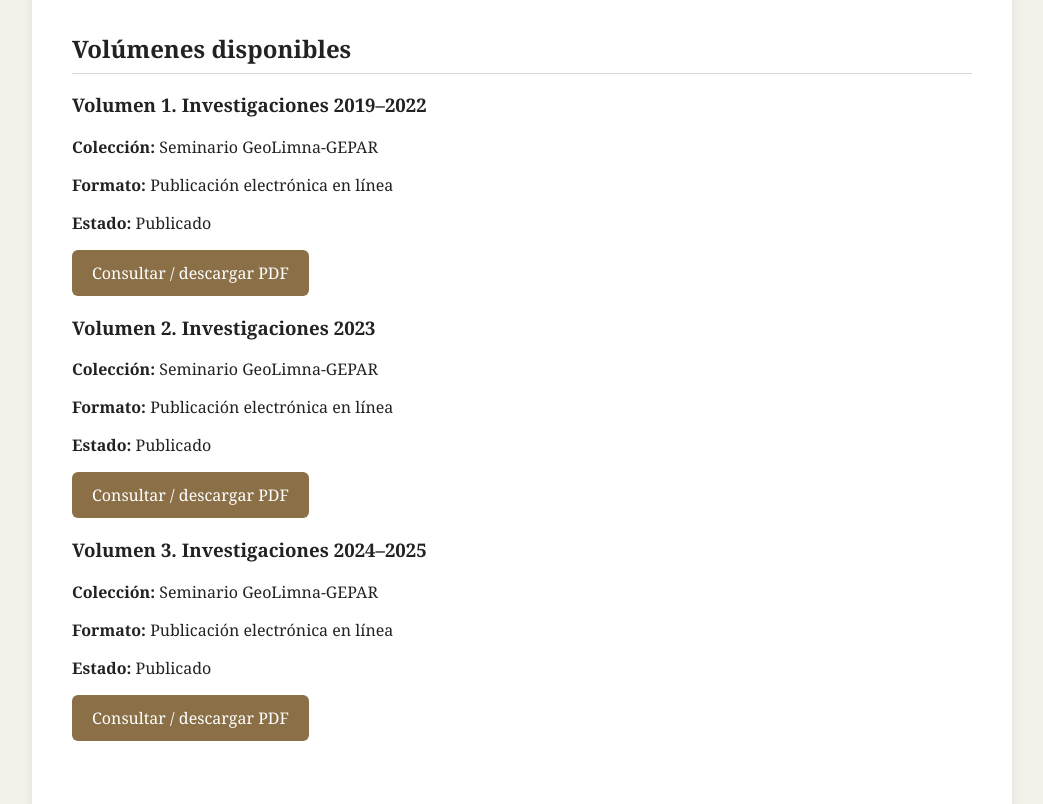
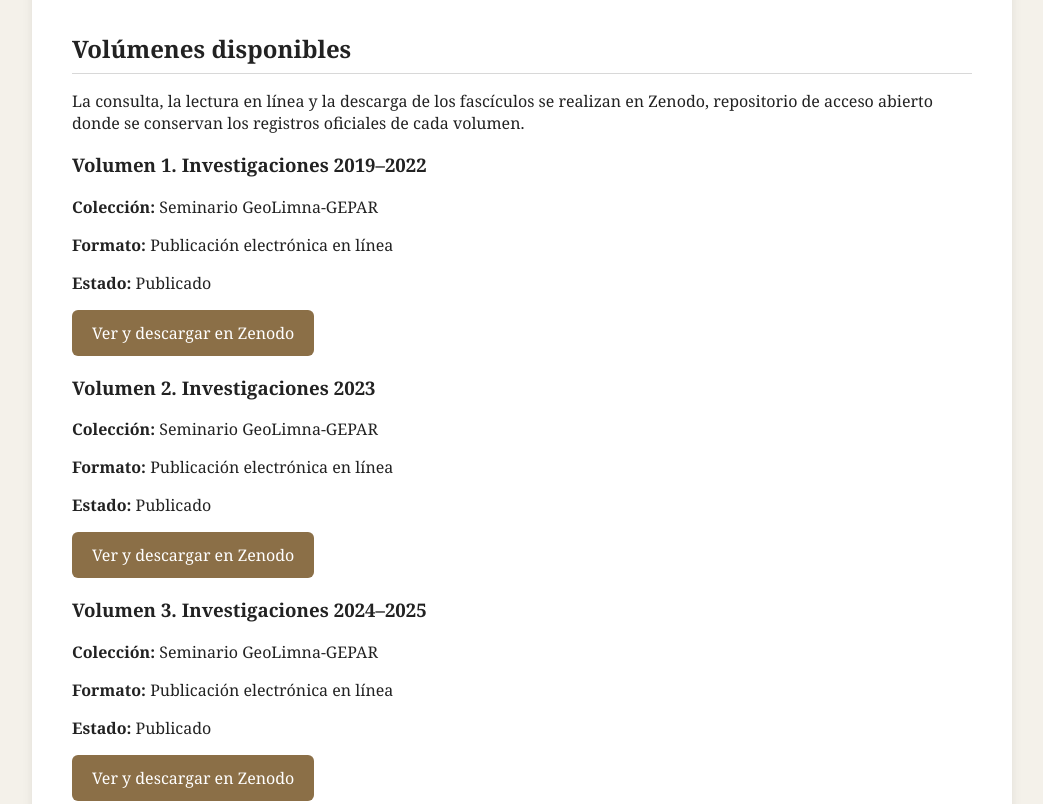
Before and after one commit to SeminarioGG/Seminario-Geolimna-GEPAR, a plain HTML site: page index.html in a window 1280 px wide. Shown: the part 637-1441 px from the top of the page, without its empty margins (118-1161 px from the left). Drawn offline with Linux system fonts and the light colour scheme.

Commit message:
Dirigir consulta y descarga de los tres fascículos a Zenodo

```diff
--- a/index.html
+++ b/index.html
@@ -36,6 +36,7 @@
 
     <section>
       <h2>Volúmenes disponibles</h2>
+      <p>La consulta, la lectura en línea y la descarga de los fascículos se realizan en Zenodo, repositorio de acceso abierto donde se conservan los registros oficiales de cada volumen.</p>
 
       <article class="fasciculo">
         <h3>Volumen 1. Investigaciones 2019–2022</h3>
@@ -43,8 +44,8 @@
         <p><strong>Formato:</strong> Publicación electrónica en línea</p>
         <p><strong>Estado:</strong> Publicado</p>
         <p>
-          <a class="boton" href="ISSN_V1_Seminario_Geolimna_Gepar_2019_2022.pdf" target="_blank">
-            Consultar / descargar PDF
+          <a class="boton" href="https://doi.org/10.5281/zenodo.19323630" target="_blank" rel="noopener noreferrer" aria-label="Ver y descargar en Zenodo el volumen correspondiente">
+            Ver y descargar en Zenodo
           </a>
         </p>
       </article>
@@ -55,8 +56,8 @@
         <p><strong>Formato:</strong> Publicación electrónica en línea</p>
         <p><strong>Estado:</strong> Publicado</p>
         <p>
-          <a class="boton" href="ISSN_V2_Seminario_Geolimna_GEPAR_2023.pdf" target="_blank">
-            Consultar / descargar PDF
+          <a class="boton" href="https://doi.org/10.5281/zenodo.19456152" target="_blank" rel="noopener noreferrer" aria-label="Ver y descargar en Zenodo el volumen correspondiente">
+            Ver y descargar en Zenodo
           </a>
         </p>
       </article>
@@ -67,8 +68,8 @@
         <p><strong>Formato:</strong> Publicación electrónica en línea</p>
         <p><strong>Estado:</strong> Publicado</p>
         <p>
-          <a class="boton" href="ISSN_V3_Seminario_Geolimna_GEPAR_2024_2025.pdf" target="_blank">
-            Consultar / descargar PDF
+          <a class="boton" href="https://doi.org/10.5281/zenodo.19864565" target="_blank" rel="noopener noreferrer" aria-label="Ver y descargar en Zenodo el volumen correspondiente">
+            Ver y descargar en Zenodo
           </a>
         </p>
       </article>
```
